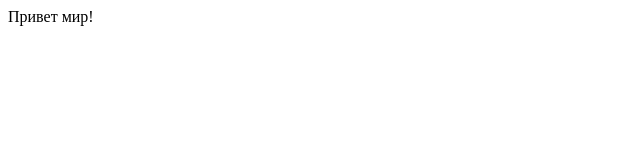
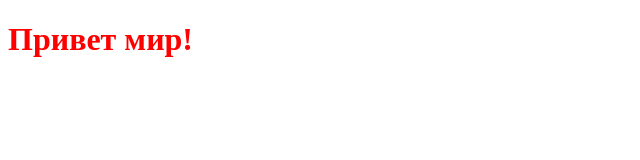
Before and after one commit to Ilya9719/first-project, a plain HTML site: page index.html in a window 1280 px wide. Shown: the whole page, without its empty margins (0-640 px from the left). Drawn offline with Linux system fonts and the light colour scheme.

Commit message:
добавлен стиль зголовка h1

```diff
--- a/index.html
+++ b/index.html
@@ -8,6 +8,6 @@
     <title>Document</title>
 </head>
 <body>
-   Привет мир!
+   <h1>Привет мир!</h1>
 </body>
 </html>
--- a/style.css
+++ b/style.css
@@ -0,0 +1,3 @@
+h1 {
+    color: red;
+}
```
